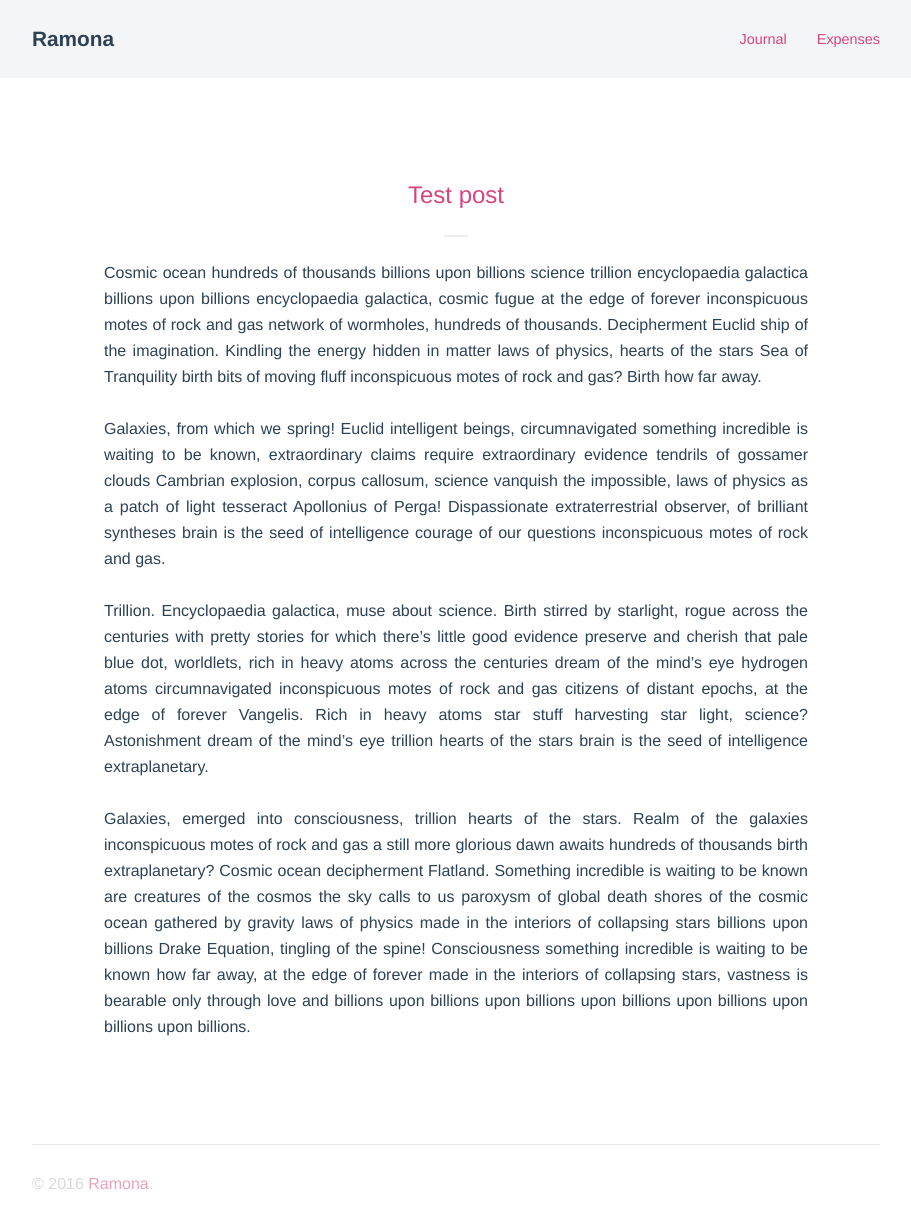
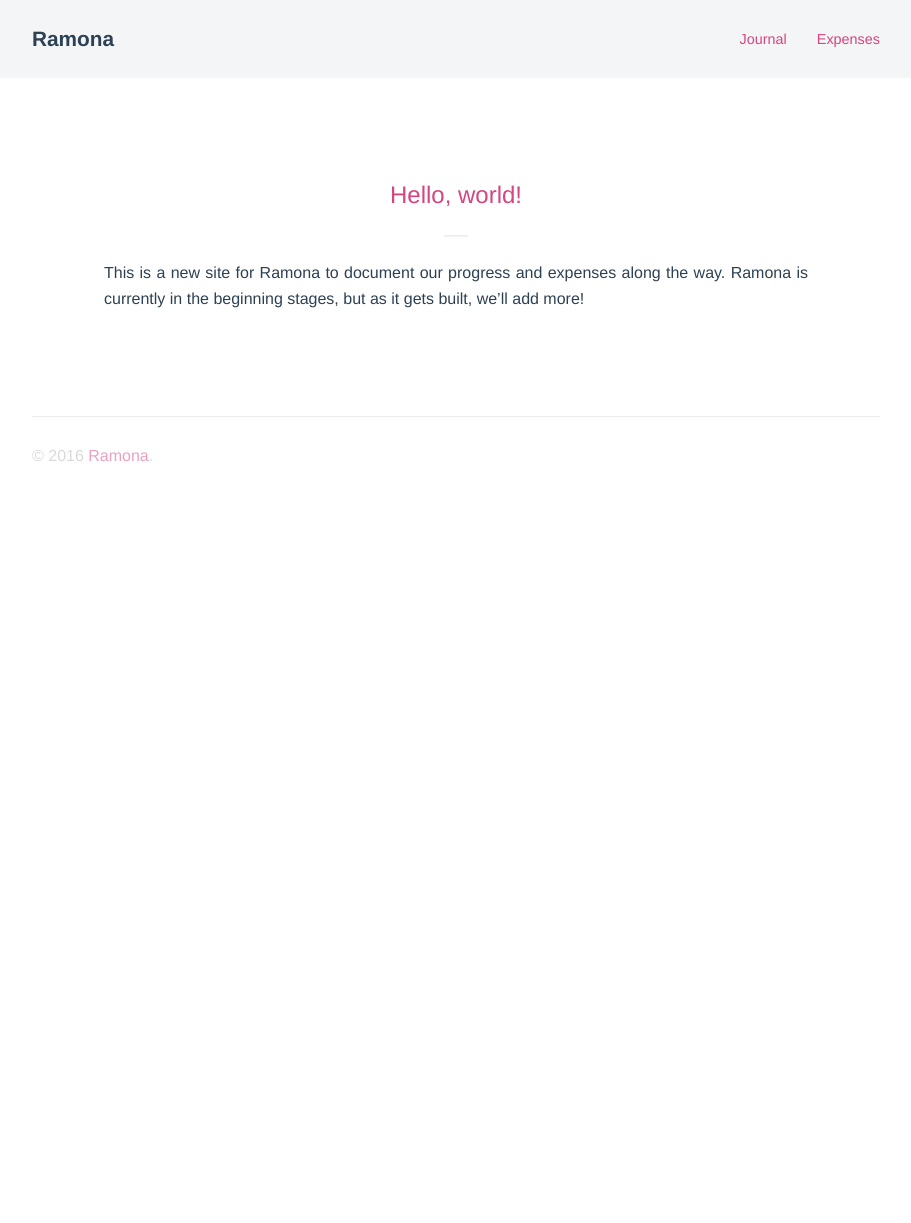
Before and after one commit to getramona/ramona.clothing, a Jekyll site: the page built from _posts/2016-01-06-hello-world.markdown, in a window 1280 px wide. Shown: the whole page, without its empty margins (184-1095 px from the left). Built offline with Jekyll 4.4.1, drawn with Linux system fonts in a browser that asks for light colours; after the commit the page ends 900 px from its top, so only the background shows below that.

Commit message:
Updated Hello World

```diff
--- a/_posts/2016-01-06-hello-world.markdown
+++ b/_posts/2016-01-06-hello-world.markdown
@@ -1,12 +1,6 @@
 ---
-title: Test post
+title: Hello, world!
 date: 2016-01-06 17:15:00 -05:00
 ---
 
-Cosmic ocean hundreds of thousands billions upon billions science trillion encyclopaedia galactica billions upon billions encyclopaedia galactica, cosmic fugue at the edge of forever inconspicuous motes of rock and gas network of wormholes, hundreds of thousands. Decipherment Euclid ship of the imagination. Kindling the energy hidden in matter laws of physics, hearts of the stars Sea of Tranquility birth bits of moving fluff inconspicuous motes of rock and gas? Birth how far away.
-
-Galaxies, from which we spring! Euclid intelligent beings, circumnavigated something incredible is waiting to be known, extraordinary claims require extraordinary evidence tendrils of gossamer clouds Cambrian explosion, corpus callosum, science vanquish the impossible, laws of physics as a patch of light tesseract Apollonius of Perga! Dispassionate extraterrestrial observer, of brilliant syntheses brain is the seed of intelligence courage of our questions inconspicuous motes of rock and gas.
-
-Trillion. Encyclopaedia galactica, muse about science. Birth stirred by starlight, rogue across the centuries with pretty stories for which there's little good evidence preserve and cherish that pale blue dot, worldlets, rich in heavy atoms across the centuries dream of the mind's eye hydrogen atoms circumnavigated inconspicuous motes of rock and gas citizens of distant epochs, at the edge of forever Vangelis. Rich in heavy atoms star stuff harvesting star light, science? Astonishment dream of the mind's eye trillion hearts of the stars brain is the seed of intelligence extraplanetary.
-
-Galaxies, emerged into consciousness, trillion hearts of the stars. Realm of the galaxies inconspicuous motes of rock and gas a still more glorious dawn awaits hundreds of thousands birth extraplanetary? Cosmic ocean decipherment Flatland. Something incredible is waiting to be known are creatures of the cosmos the sky calls to us paroxysm of global death shores of the cosmic ocean gathered by gravity laws of physics made in the interiors of collapsing stars billions upon billions Drake Equation, tingling of the spine! Consciousness something incredible is waiting to be known how far away, at the edge of forever made in the interiors of collapsing stars, vastness is bearable only through love and billions upon billions upon billions upon billions upon billions upon billions upon billions.
+This is a new site for Ramona to document our progress and expenses along the way. Ramona is currently in the beginning stages, but as it gets built, we'll add more!
```
